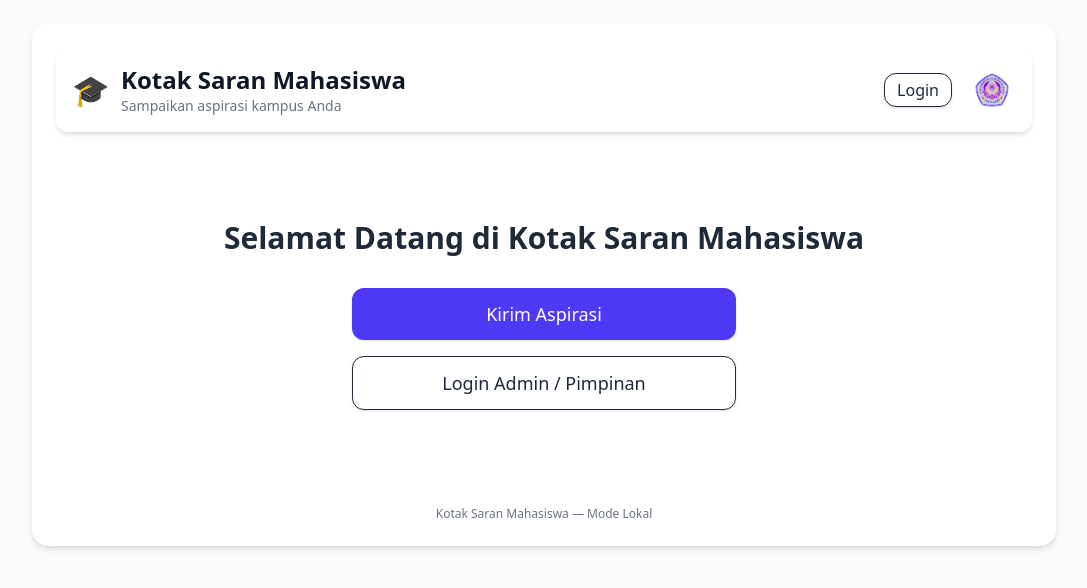
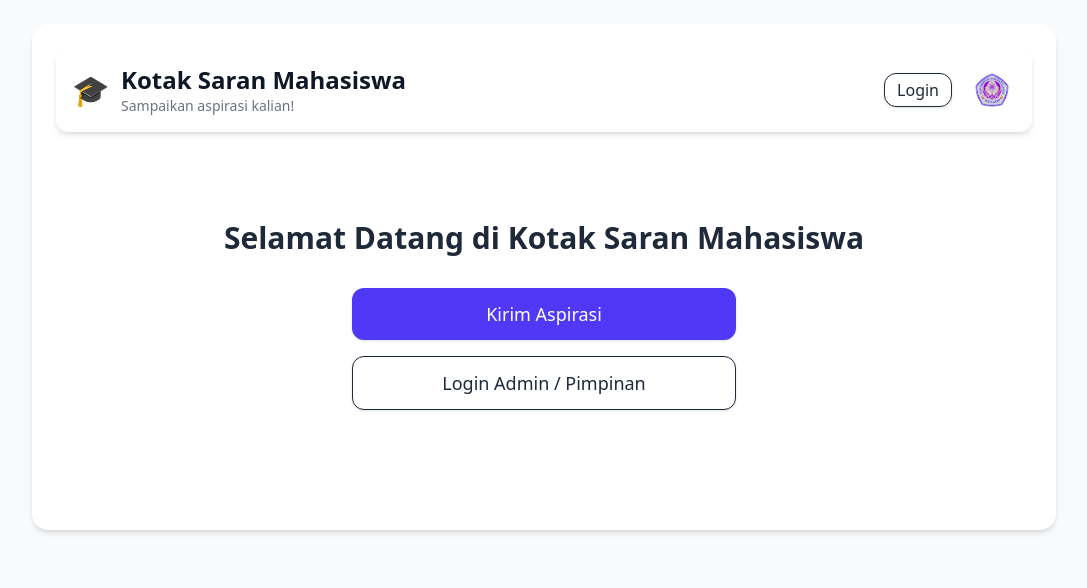
Before and after one commit to aika967/kotak-saran, a React (Vite) app: page / in a window 1280 px wide. Shown: the top 588 px of the page, without its empty margins (96-1183 px from the left). Built offline with nearby package versions, Linux system fonts and the light colour scheme.

Commit message:
Update KotakSaranApp, package.json, .gitignore

```diff
--- a/package.json
+++ b/package.json
@@ -4,6 +4,7 @@
   "version": "0.0.0",
   "type": "module",
   "scripts": {
+    "start": "react-scripts start",
     "dev": "vite",
     "build": "vite build",
     "lint": "eslint .",
--- a/src/KotakSaranApp.jsx
+++ b/src/KotakSaranApp.jsx
@@ -105,7 +105,7 @@ export default function KotakSaranApp() {
         </main>
 
         <footer className="mt-8 text-center text-xs text-gray-500">
-          Kotak Saran Mahasiswa — Mode Lokal
+
         </footer>
       </div>
     </div>
@@ -124,7 +124,7 @@ function Header({ user, onLogout, setView }) {
           <h1 className="text-2xl font-semibold text-gray-900">
             Kotak Saran Mahasiswa
           </h1>
-          <p className="text-sm text-gray-500">Sampaikan aspirasi kampus Anda</p>
+          <p className="text-sm text-gray-500">Sampaikan aspirasi kalian!</p>
         </div>
       </div>
 
```
Also changed, not shown: 1 other file (tests, documents, lock files or other folders).
